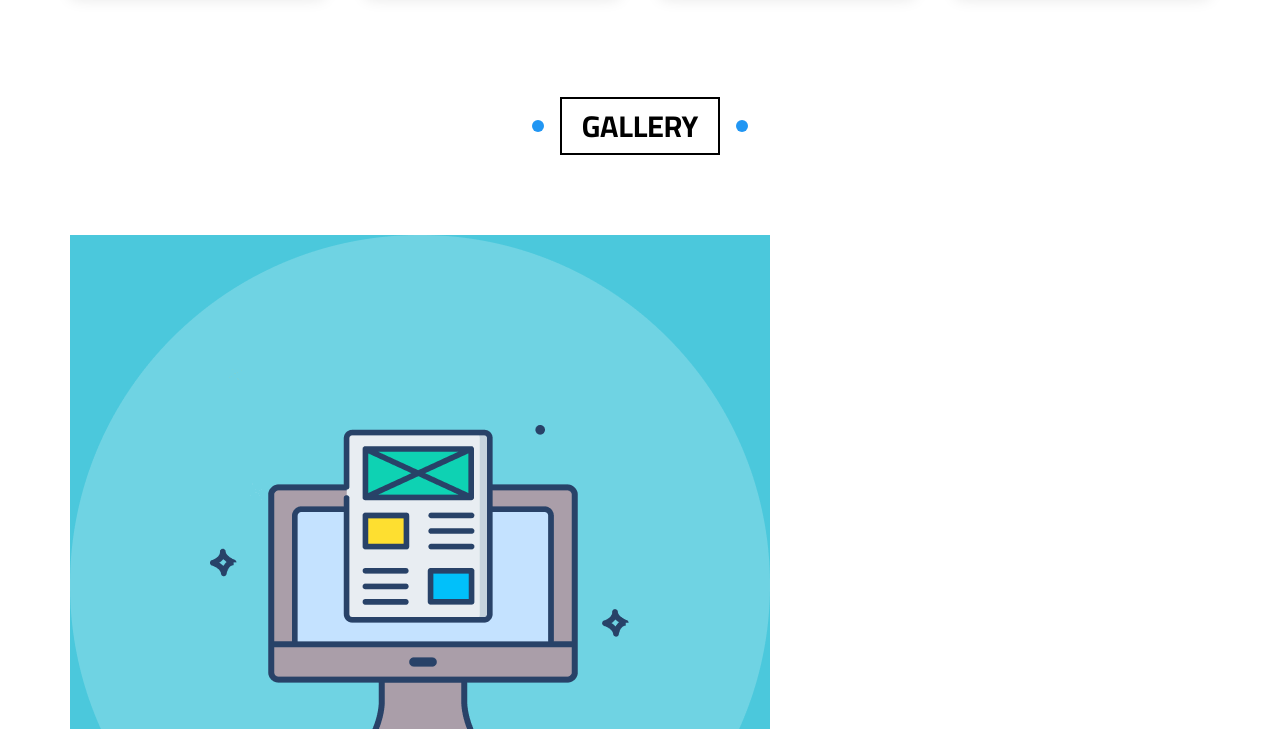
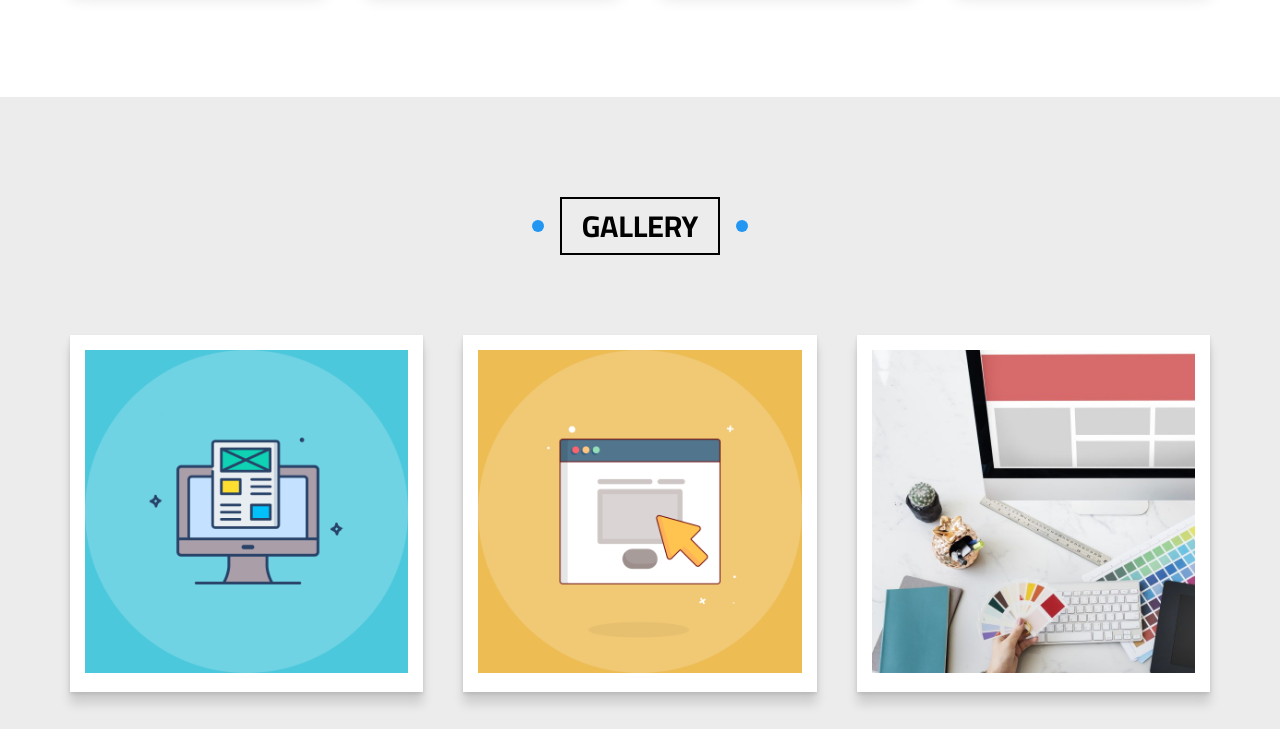
Before and after one commit to moaboud96/L-Academy-website-OZ, a plain HTML site: page index.html in a window 1280 px wide. Shown: the part 1876-2605 px from the top of the page. Drawn offline with Linux system fonts and the light colour scheme.

Commit message:
gallery section style

```diff
--- a/CSS/academy.css
+++ b/CSS/academy.css
@@ -29,6 +29,7 @@ ul {
     --main-transition-duration: 0.3s;
     --main-padding-top: 100px;
     --main-padding-bottom: 100px;
+    --section-backgroundColor: #ececec;
 }
 /* end variables  */
 
@@ -171,6 +172,17 @@ ul {
 @keyframes moving-arrow {
     100% {
         transform: translateX(10px);
+    }
+}
+
+@keyframes flashing {
+    0%, 40% {
+        opacity: 1;
+    }
+    100% {
+        opacity: 0;
+        width: 200%;
+        height: 200%;
     }
 }
 
@@ -373,7 +385,7 @@ ul {
     top: -100px;
     width: 100%;
     height: 100%;
-    background-color: #ececec;
+    background-color: var(--section-backgroundColor);
     z-index: -1;
     transform: skewY(-6deg);
 
@@ -521,3 +533,50 @@ ul {
 }
 
 /* end articles  */
+
+/* start gallery  */
+
+.gallery {
+    padding-top: var(--main-padding-top);
+    padding-bottom: var(--main-padding-bottom);
+    background-color: var(--section-backgroundColor);
+    position: relative;
+}
+
+.gallery .container {
+    display: grid;
+    grid-template-columns: repeat(auto-fill, minmax(300px, 1fr));
+    gap: 40px;
+}
+
+.gallery .box {
+    background-color: white;
+    padding: 15px;
+    box-shadow: 0px 12px 10px 0px rgb(0 0 0 / 13%), 0px 2px 4px 0px rgb(0 0 0 / 12%) ;
+}
+.gallery .box img {
+    max-width: 100%;
+}
+
+.gallery .box .image {
+    position: relative;
+    overflow: hidden;
+
+}
+.gallery .box .image::before {
+    content: "";
+    position: absolute;
+    top: 50%;
+    left: 50%;
+    transform: translate(-50%, -50%);
+    background-color: #1786e051;
+    width: 10px;
+    height: 10px;
+    opacity: 0;
+}
+
+.gallery .box .image:hover::before {
+    animation: flashing 0.7s;
+}
+
+/* end gallery  */
--- a/index.html
+++ b/index.html
@@ -195,8 +195,8 @@
 
         <!-- srart gallery  -->
 
-        <div class="gallery">
-            <h2 class="main-title" id="gallery">Gallery</h2>
+        <div class="gallery" id="gallery">
+            <h2 class="main-title" >Gallery</h2>
             <div class="container">
                 <div class="box">
                     <div class="image">
```
